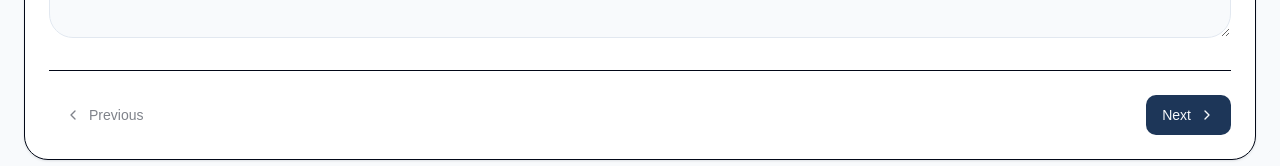
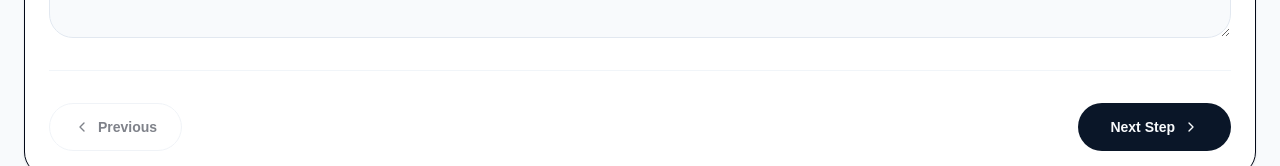
Before and after one commit to swabah/AD-admission, a React (Vite) app: page /apply/new in a window 1280 px wide. Shown: the part 786-952 px from the top of the page. Built offline with nearby package versions, Linux system fonts and the light colour scheme; no server answers; the database is empty.

Commit message:
Fix: corrected multi-step navigation logic and improved button interactions. Switched to isValidStep utility for reliable validation-based transitions.

```diff
--- a/src/pages/NewAdmissionPage.tsx
+++ b/src/pages/NewAdmissionPage.tsx
@@ -92,25 +92,27 @@ const NewAdmissionPage = () => {
 
 	const nextStep = () => {
 		const stepErrors = validateStep(currentStep, formData);
-		if (Object.keys(stepErrors).length > 0) {
 		setErrors(stepErrors);
-			return;
-		}
+
+		if (isValidStep(stepErrors)) {
 			setIsNavigating(true);
 			setTimeout(() => {
 				setCurrentStep((prev) => prev + 1);
 				setIsNavigating(false);
 				window.scrollTo({ top: 0, behavior: "smooth" });
-		}, 300);
+			}, 250);
+		}
 	};
 
 	const prevStep = () => {
+		if (currentStep > 1) {
 			setIsNavigating(true);
 			setTimeout(() => {
 				setCurrentStep((prev) => prev - 1);
 				setIsNavigating(false);
 				window.scrollTo({ top: 0, behavior: "smooth" });
-		}, 300);
+			}, 250);
+		}
 	};
 
 	const handleSubmit = async () => {
@@ -470,24 +472,34 @@ const NewAdmissionPage = () => {
 							</div>
 						)}
 
-						<div className="flex justify-between pt-6 border-t">
+						<div className="flex justify-between pt-8 border-t border-slate-100">
 							<Button
-								variant="ghost"
+								type="button"
+								variant="outline"
 								onClick={prevStep}
 								disabled={currentStep === 1 || isSubmitting || isNavigating}
 								loading={isNavigating}
+								className="rounded-xl h-12 px-6 font-bold"
 							>
 								<ChevronLeft className="w-4 h-4 mr-2" /> Previous
 							</Button>
 							{currentStep < 4 ? (
-								<Button onClick={nextStep} loading={isNavigating} disabled={isNavigating}>
-									Next <ChevronRight className="w-4 h-4 ml-2" />
+								<Button
+									type="button"
+									onClick={nextStep}
+									loading={isNavigating}
+									disabled={isNavigating}
+									className="rounded-xl h-12 px-8 font-bold bg-[#0a1628]"
+								>
+									Next Step <ChevronRight className="w-4 h-4 ml-2" />
 								</Button>
 							) : (
 								<Button
+									type="button"
 									onClick={handleSubmit}
 									disabled={isSubmitting}
 									loading={isSubmitting}
+									className="rounded-xl h-12 px-10 font-bold bg-[#0a1628]"
 								>
 									Submit Application <Send className="w-4 h-4 ml-2" />
 								</Button>
```
Lines whose indentation alone changed are shown as unchanged.
